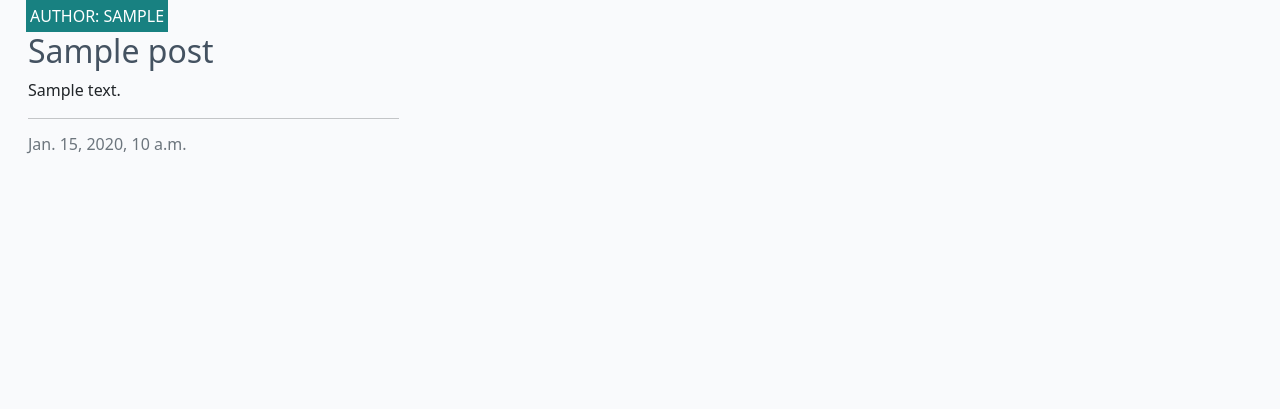
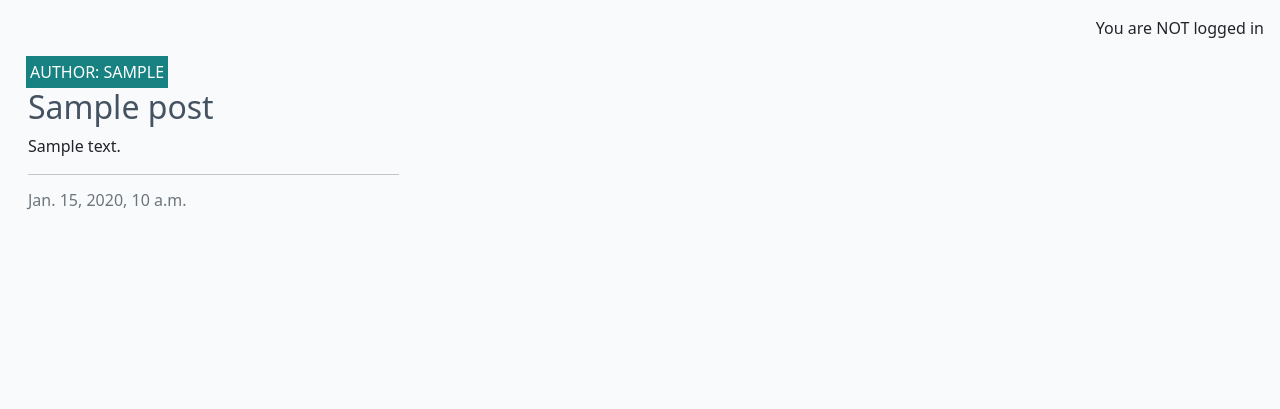
Before and after one commit to daswinkelmann/codestar_blog, a Django app: page / in a window 1280 px wide. Shown: the part 60-469 px from the top of the page. Run offline with Django 4.2, Linux system fonts and the light colour scheme; tables that the repository leaves empty hold one stand-in row (values such as "Sample post"); parts of the project's set-up code (start-up, migrations or seed data) failed here and were passed over; some libraries are stand-ins or nearby versions.

Commit message:
added user greeting to logged in user on home page

```diff
--- a/codestar/settings.py
+++ b/codestar/settings.py
@@ -30,7 +30,7 @@ SECRET_KEY = os.environ.get("SECRET_KEY")
 
 
 # SECURITY WARNING: don't run with debug turned on in production!
-DEBUG = False
+DEBUG = True
 
 ALLOWED_HOSTS = ['localhost', '127.0.0.1', '.herokuapp.com']
 
--- a/templates/base.html
+++ b/templates/base.html
@@ -105,9 +105,17 @@
         </nav>
 
         <main class="flex-shrink-0 main-bg">
-            {% block content %}
+
+    {% if user.is_authenticated %}
+    <p class="text-end m-3"> You are logged in as {{ user }} </p>
+ {% else %}
+    <p class="text-end m-3"> You are NOT logged in</p>
+  {% endif %}
+
+   {% block content %}
             <!-- Content Goes here -->
-            {% endblock content %}
+
+    {% endblock content %}
         </main>
 
         <!-- Footer -->
```
